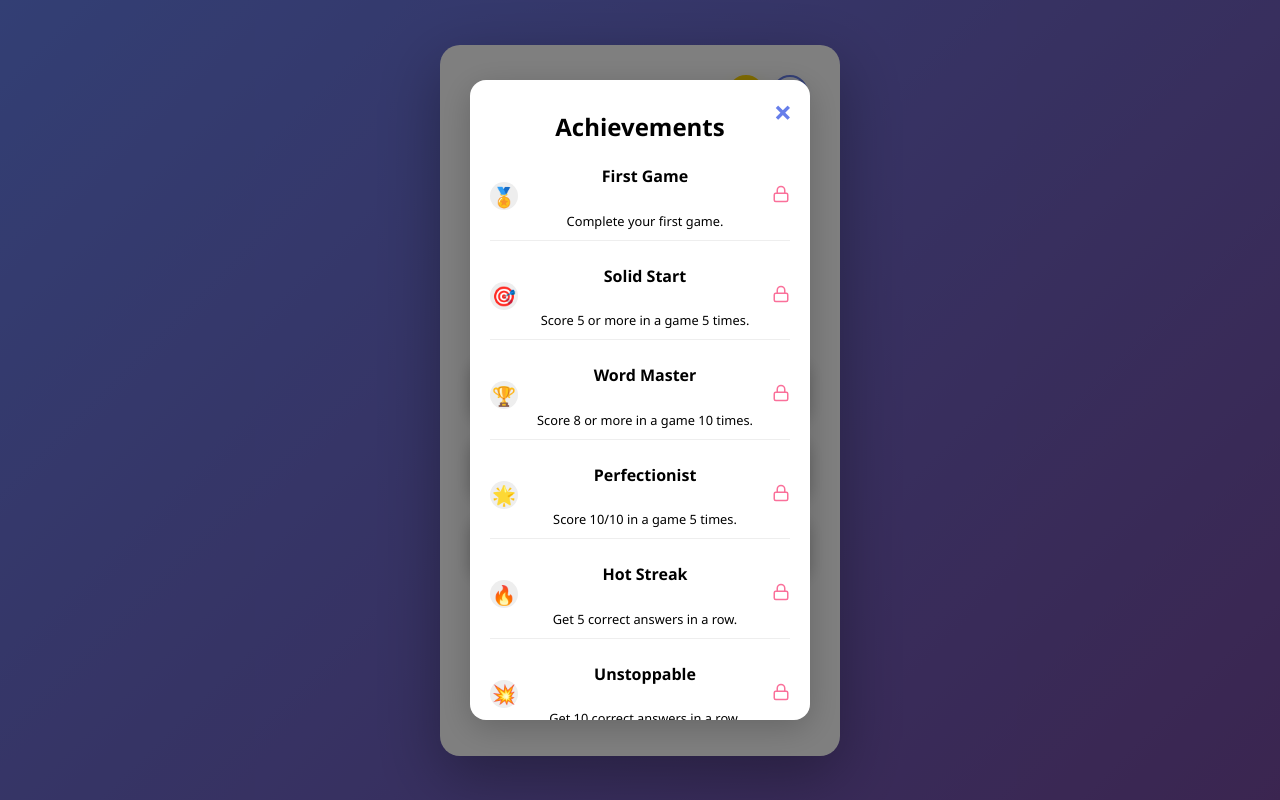
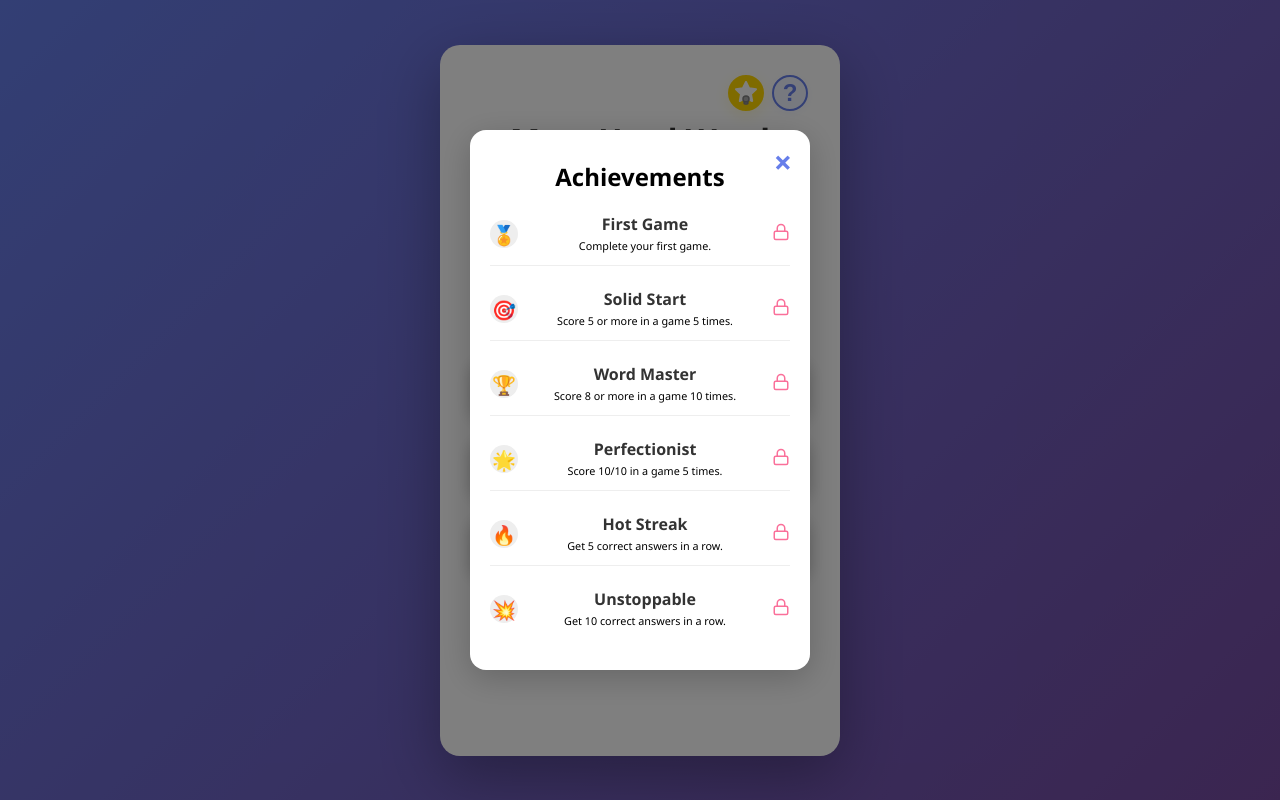
Before and after one commit to jayamohanan/word-rank, a plain HTML site: page index.html in a window 1280 px wide. Both pictures are taken after a click on the button "Achievements". Drawn offline with Linux system fonts and the light colour scheme.

Commit message:
achievment tweaks

```diff
--- a/script.js
+++ b/script.js
@@ -94,8 +94,8 @@ function renderAchievementsBoard() {
         div.innerHTML = `
             <span class="achievement-icon">${a.icon}</span>
             <span class="achievement-text">
-                <strong>${a.name}</strong><br>
-                <span style="font-size:0.8rem;">${a.desc}</span>
+                <span class="achievement-name">${a.name}</span>
+                <span class="achievement-desc">${a.desc}</span>
             </span>
             <span class="achievement-progress">
                                                                                 ${unlocked[a.id]
--- a/style.css
+++ b/style.css
@@ -1,3 +1,9 @@
+.achievement-text .achievement-name {
+    font-weight: bold;
+    font-size: 1rem;
+    margin-bottom: 1px;
+    color: #333;
+}
 .achievement-text h3, .achievement-text strong {
     margin-bottom: 1px;
     border-radius: 4px;
@@ -19,7 +25,7 @@
 }
 .achievement-text .achievement-desc {
     margin-top: 0;
-    font-size: 0.9rem;
+    font-size: 0.675rem;
 }
 /* Center achievement name and description */
 .achievement-text {
```
